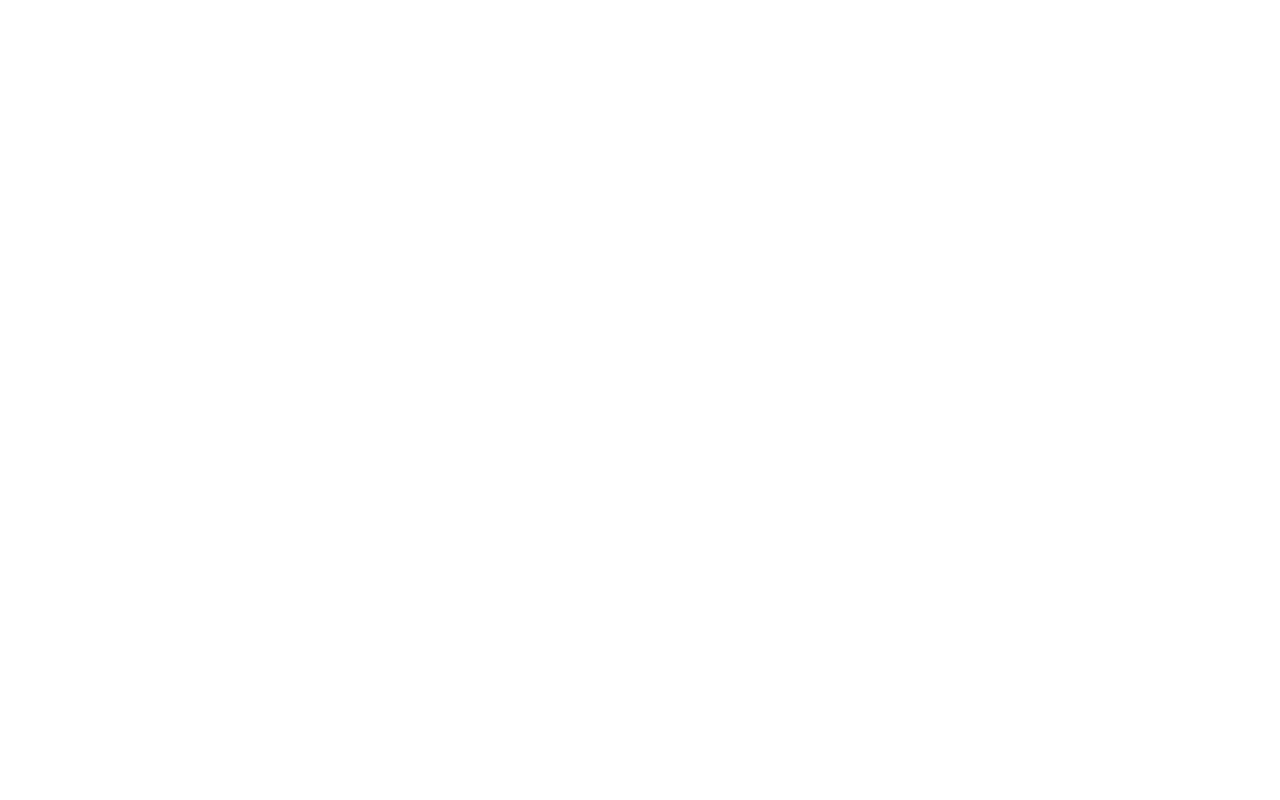
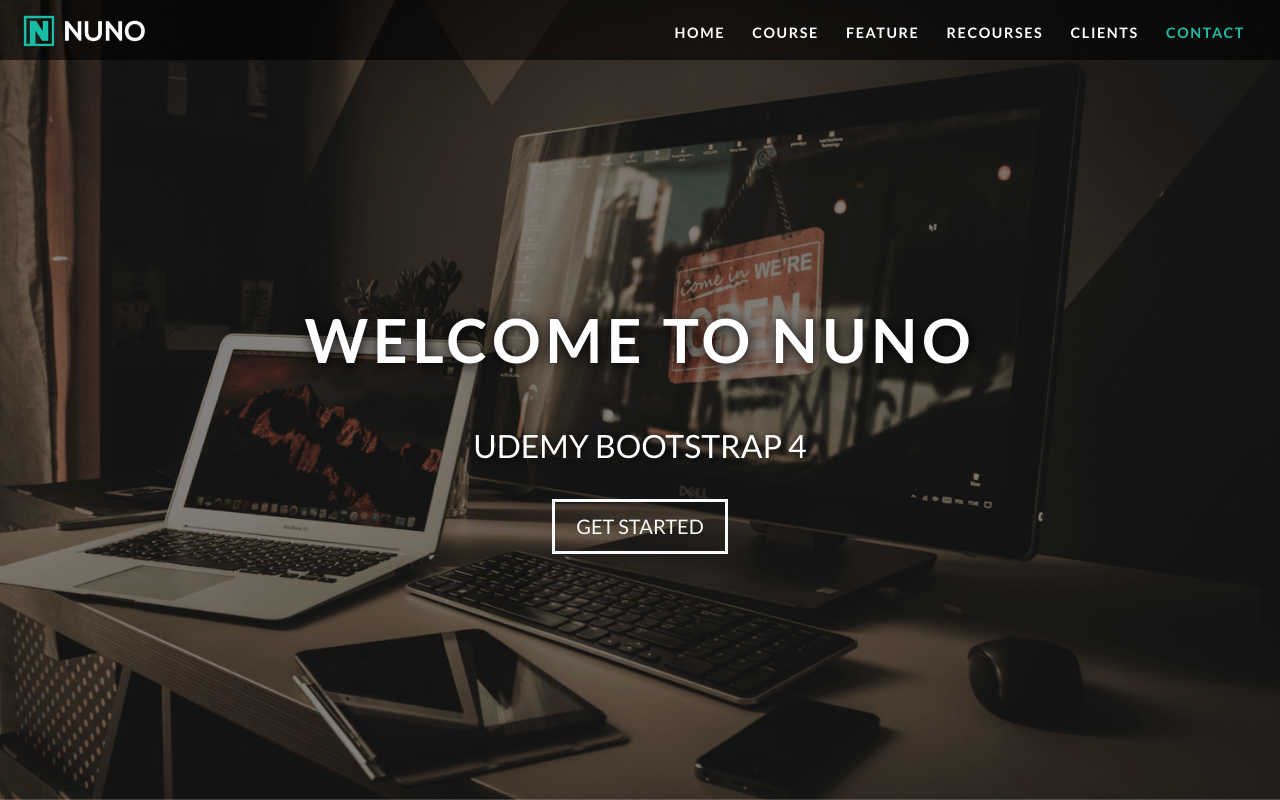
Before and after one commit to aolin1/BootstrapWeb, a plain HTML site: page PW2/index.html in a window 1280 px wide. Drawn offline with Linux system fonts and the light colour scheme.

Commit message:
navbar + css

```diff
--- a/PW2/index.html
+++ b/PW2/index.html
@@ -16,6 +16,52 @@
 <div id="home">
 
 </div>
+<!--- navbar section -->
+<nav class="navbar navbar-expand-md navbar-dark bg-dark fixed-top">
+	<a class="navbar-brand" href="#"><img src="img/nuno.png"></a>
+	<button class="navbar-toggler" type="button" data-toggle="collapse" data-target="#navbarResponsive">
+		<span class="navbar-toggler-icon"></span>
+	</button>
+	<div class="collapse navbar-collapse" id="navbarResponsive">
+		<ul class="navbar-nav ml-auto">
+			<li class="nav-item">
+				<a class="nav-link" href="#home">Home</a>
+			</li>
+			<li class="nav-item">
+				<a class="nav-link" href="#course">Course</a>
+			</li>
+			<li class="nav-item">
+				<a class="nav-link" href="#feature">Feature</a>
+			</li>
+			<li class="nav-item">
+				<a class="nav-link" href="#resource">Recourses</a>
+			</li>
+			<li class="nav-item">
+				<a class="nav-link" href="#client">Clients</a>
+			</li>
+			<li class="nav-item">
+				<a class="nav-link" href="#contact">Contact</a>
+			</li>
+		</ul>
+	</div>
+</nav>
+<!--- end navbar section -->
+
+<!--- Landing Page section -->
+<div class="landing">
+	<div class="home-wrap">
+		<div class="home-inner">
+
+		</div>
+	</div>
+</div>
+
+<div class="caption text-center">
+	<h1>Welcome to Nuno</h1>
+	<h3>Udemy Bootstrap 4</h3>
+	<a class="btn btn-outline-light btn-lg" href="#course">Get Started</a>
+</div>
+<!--- End Landing Page section -->
 
 <!--- End Home section -->
 
--- a/PW2/style.css
+++ b/PW2/style.css
@@ -1,10 +1,73 @@
+@import url('https://fonts.googleapis.com/css?family=Lato:400,700');
 
+body{
+  overflow-x: hidden;
+  font-family: 'Lato', sans-serif;
+  color: #505962;
 
+}
 
+/* Navigation */
 
+.navbar{
+  text-transform: uppercase;
+  font-weight: 700;
+  font-size: 0.9rem;
+  letter-spacing: 0.1rem;
+  background: rgba(0,0,0,0.6)!important;
+}
+.navbar-brand img{
+  height: 2rem;
+}
 
+.navbar-nav li{
+  padding-right: 0.7rem;
 
+}
 
+.navbar-dark .navbar-nav .nav-link{
+  color: white;
+  padding-top: .8rem;
+}
+
+.navbar-dark .navbar-nav .nav-link.active,
+.navbar-dark .navbar-nav .nav-link:hover{
+  color: #1ebba3;
+}
+
+/* Landing Page */
+.home-inner{
+  background-image: url(img/computers.png);
+}
+
+.caption{
+  width: 100%;
+  max-width: 100%;
+  position: absolute;
+  top: 38%;
+  z-index: 1;
+  color: white;
+  text-transform: uppercase;
+}
+
+.caption h1{
+  font-size: 3.8rem;
+  font-weight: 700;
+  letter-spacing: 0.3rem;
+  text-shadow: .1rem .1rem .8rem black;
+  padding-bottom: 1rem;
+}
+.caption h3{
+  font-size: 2rem;
+  text-shadow: .1rem .1rem .5rem black;
+  padding: 1.6rem;
+}
+
+.btn-lg {
+  border-width: medium;
+  border-radius: 0;
+  padding: .6rem 1.3rem;
+}
 
 /*============ BOOTSTRAP BREAK POINTS:
 
```
